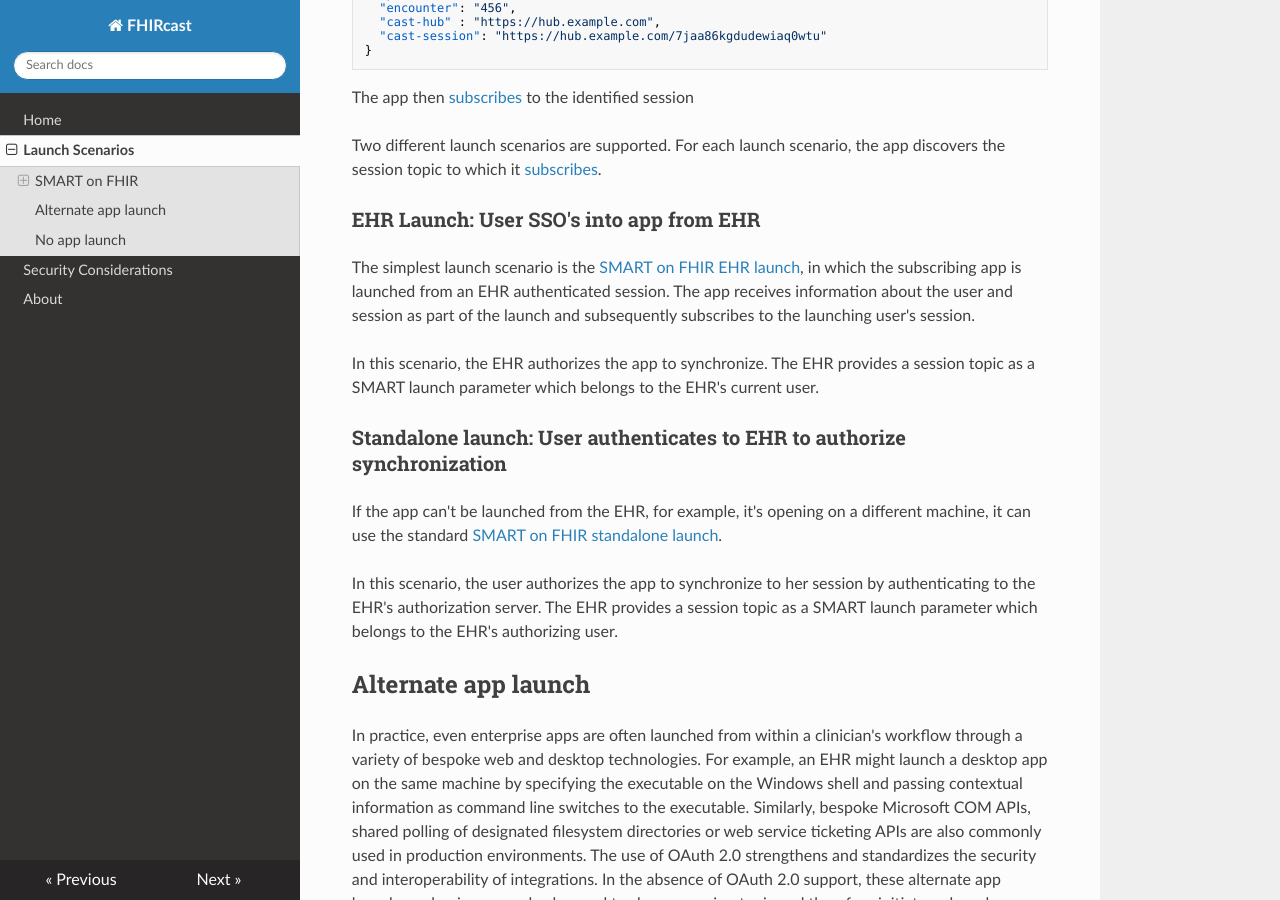
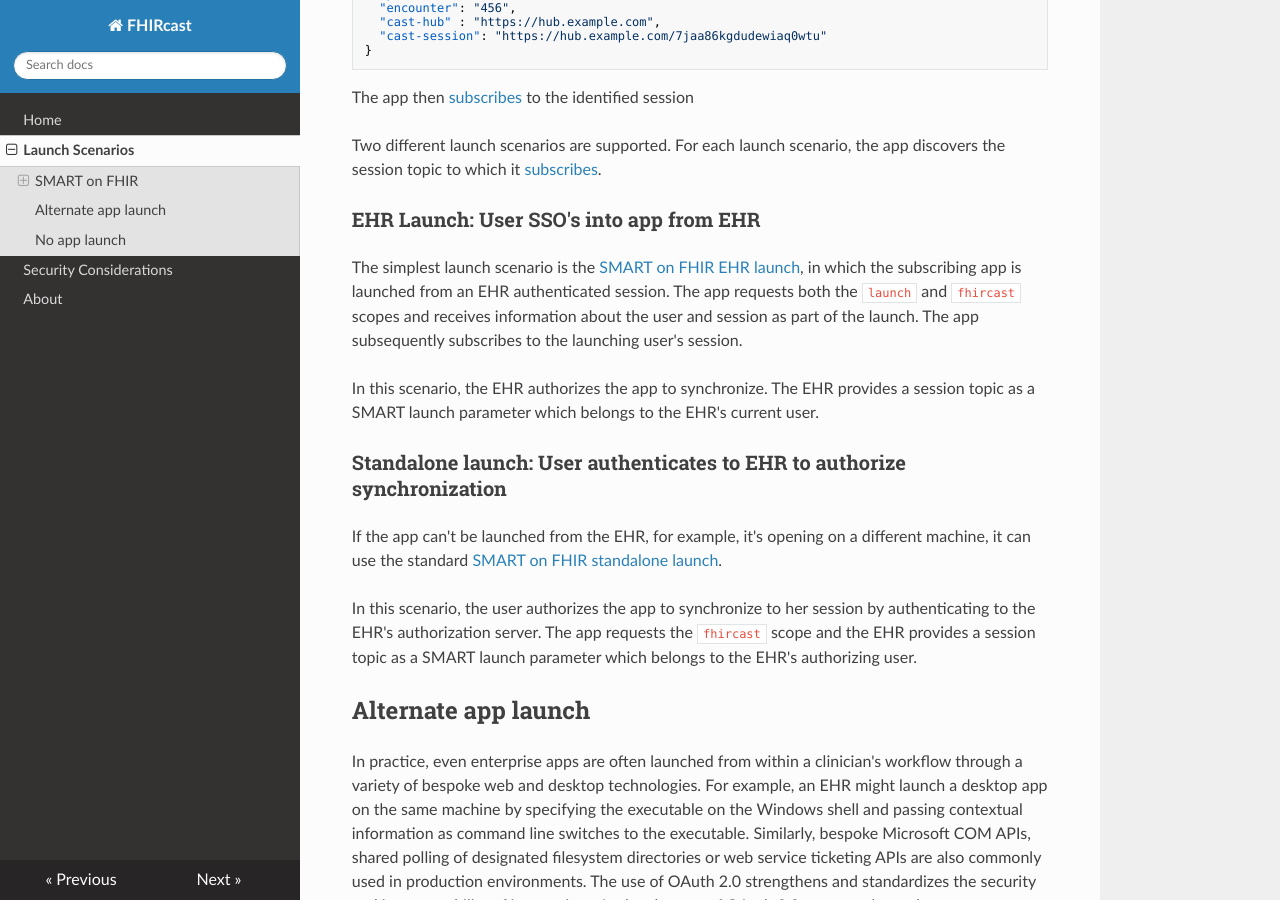
Before and after one commit to HL7/fhircast-docs, an MkDocs documentation site: the page built from docs/launch-scenarios.md, in a window 1280 px wide and 900 px high, scrolled down 1473 px. Built offline with MkDocs 1.6.1, drawn with Linux system fonts in a browser that asks for light colours; nearby versions of some CDN libraries; old or Windows-style settings are respelled for this version of MkDocs.

Commit message:
`fhircast` is independent of `launch` scope
per Jenni

```diff
--- a/docs/launch-scenarios.md
+++ b/docs/launch-scenarios.md
@@ -58,7 +58,7 @@ Two different launch scenarios are supported. For each launch scenario, the app
 
 ### EHR Launch: User SSO's into app from EHR
 
-The simplest launch scenario is the [SMART on FHIR EHR launch](http://www.hl7.org/fhir/smart-app-launch/#ehr-launch-sequence), in which the subscribing app is launched from an EHR authenticated session. The app receives information about the user and session as part of the launch and subsequently subscribes to the launching user's session.
+The simplest launch scenario is the [SMART on FHIR EHR launch](http://www.hl7.org/fhir/smart-app-launch/#ehr-launch-sequence), in which the subscribing app is launched from an EHR authenticated session. The app requests both the `launch` and `fhircast` scopes and  receives information about the user and session as part of the launch. The app subsequently subscribes to the launching user's session.
 
 In this scenario, the EHR authorizes the app to synchronize. The EHR provides a session topic as a SMART launch parameter which belongs to the EHR's current user.
 
@@ -66,7 +66,7 @@ In this scenario, the EHR authorizes the app to synchronize. The EHR provides a
 
 If the app can't be launched from the EHR, for example, it's opening on a different machine, it can use the standard [SMART on FHIR standalone launch](http://www.hl7.org/fhir/smart-app-launch/#standalone-launch-sequence).
 
-In this scenario, the user authorizes the app to synchronize to her session by authenticating to the EHR's authorization server. The EHR provides a session topic as a SMART launch parameter which belongs to the EHR's authorizing user.
+In this scenario, the user authorizes the app to synchronize to her session by authenticating to the EHR's authorization server. The app requests the `fhircast` scope and the EHR provides a session topic as a SMART launch parameter which belongs to the EHR's authorizing user.
 
 ## Alternate app launch
 
```
